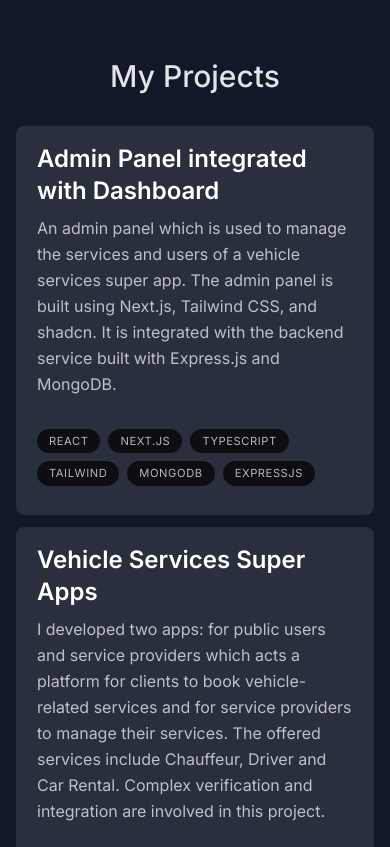
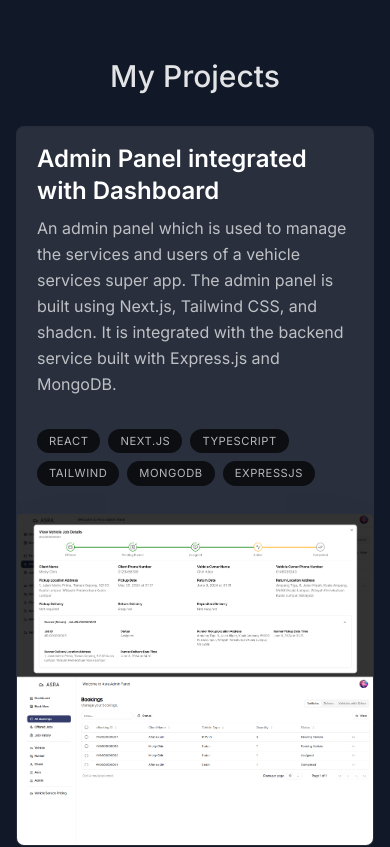
Before and after one commit to hinstonlim/portfolio-website, a Next.js app: page / in a window 390 px wide. Shown: the part 1220-2067 px from the top of the page. Built offline with nearby package versions, Linux system fonts and the light colour scheme.

Commit message:
- Allow project screenshots to be visible when in phone mode

```diff
--- a/components/project.tsx
+++ b/components/project.tsx
@@ -30,7 +30,7 @@ export default function Project({
       }}
       className="group mb-3 sm:mb-8 last:mb-0"
     >
-      <section className="bg-gray-100 max-w-[52rem] border border-black/5 rounded-lg overflow-hidden sm:pr-8 relative sm:min-h-[20rem] hover:bg-gray-200 transition sm:group-even:pl-8 dark:text-white dark:bg-white/10 dark:hover:bg-white/20">
+      <section className="bg-gray-100 max-w-[52rem] border border-black/5 rounded-lg overflow-hidden sm:pr-8 relative sm:min-h-[20rem] hover:bg-gray-200 transition sm:group-even:pl-8 dark:text-white dark:bg-white/10 dark:hover:bg-white/20 sm:block flex flex-col items-center">
         <div className="pt-4 pb-7 px-5 sm:pl-10 sm:pr-2 sm:pt-10 sm:max-w-[50%] flex flex-col justify-between h-full sm:group-even:ml-[18rem]">
           <div className="pb-4">
             <h3 className="text-2xl font-semibold">{title}</h3>
@@ -54,7 +54,7 @@ export default function Project({
           src={imageUrl}
           alt="Project I worked on"
           quality={95}
-          className="absolute hidden sm:block top-8 -right-40 w-[28.25rem] rounded-t-lg shadow-2xl
+          className="sm:absolute sm:block top-8 -right-40 w-[28.25rem] rounded shadow-2xl
         transition
         group-hover:scale-[1.04]
         group-hover:-translate-x-3
```
